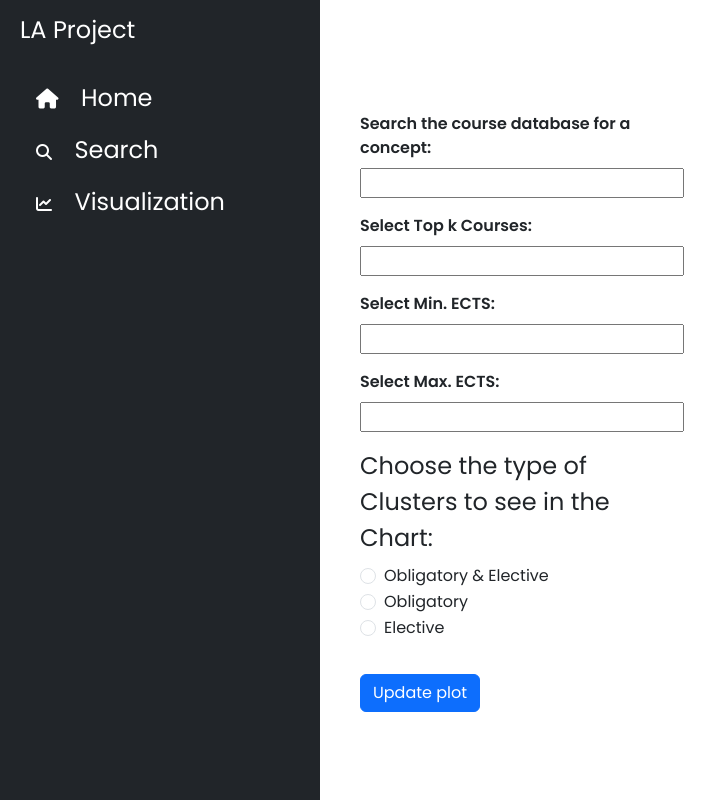
After one commit to MarwanMabrouk/AI-Masters-Germany, a Flask app: template templates/search_courses.html in a window 1280 px wide. The commit adds this page. Shown: the whole page, without its empty margins (0-726 px from the left). Run offline with Flask 3, Linux system fonts and the light colour scheme; the template is opened without the code that fills it, so the values that code supplies are empty; parts of the project's set-up code (start-up, migrations or seed data) failed here and were passed over; some libraries are stand-ins or nearby versions.

```diff
--- a/app.py
+++ b/app.py
@@ -2,7 +2,7 @@ from flask import Flask, render_template, request
 import pandas as pd
 import openpyxl
 import pandas as pd
-from AI_masters_germany import utils, clustering, plotting,map
+from AI_masters_germany import utils, clustering, plotting,map,similarity
 from AI_masters_germany.aim import AIM
 from flask import Flask,render_template, request
 import numpy as np
@@ -99,7 +99,7 @@ def course_clustering():
     clusters = aim.get_clustered_courses()
 
     if request.method == "POST":
-
+        top_freq = int(request.form["top_freq"])
         specialisation_conditions = pd.Series([False] * len(database["Uni Name"]))
         checked_specialisations = request.form.getlist("specialisation")
         ai_rows = database["Degree Name Tokens"].str.contains("Artificial Intelligence", na=False)
@@ -138,6 +138,7 @@ def course_clustering():
         data = clusters[credits_condition & lecture_type_condition & specialisation_conditions]
 
     else:
+        top_freq=10
         min_credits = 1
         max_credits = int(database["ECTS"].max())
 
@@ -150,12 +151,68 @@ def course_clustering():
     fig = plotting.plot_clusters(data, show_plot=False)
     fig_json = json.dumps(fig, cls=plotly.utils.PlotlyJSONEncoder)
 
+    grouped_data=data.groupby(["Cluster","Cluster Name"]).size().reset_index(name='Cluster Count').sort_values(by="Cluster Count", ascending=False)
+    fig_density=plotting.plot_popular_courses(grouped_data[:top_freq],show_plot=False)
+    fig_density_html=fig_density.to_html()
     return render_template("course_clustering.html",
                            fig_json=fig_json,
+                           fig_density_html=fig_density_html,
+                           top_freq=top_freq,
                            min_credits=min_credits, max_credits=max_credits,
                            lecture_type=lecture_type,
                            checked_specialisations=checked_specialisations)
 
+@app.route("/search_courses", methods=["GET", "POST"])
+def search_courses():
+    database = aim.get_database()
+
+
+    if request.method == "POST":
+        search_query=request.form["search_query"]
+        top_freq = int(request.form["top_freq"])
+        min_credits = int(request.form["min_credits"])
+        max_credits = int(request.form["max_credits"])
+
+        credits_condition = (
+            (database["ECTS"] >= min_credits) &
+            (database["ECTS"] <= max_credits)
+        )
+
+        lecture_type = request.form["lecture_type"]
+        if lecture_type == "all":
+            lecture_type_condition = pd.Series([True] * len(database["Type"]))
+        elif lecture_type == "Obligatory":
+            lecture_type_condition = database["Type"] == "Obligatory"
+        else:
+            lecture_type_condition = database["Type"] == "Elective"
+
+        data = database[credits_condition & lecture_type_condition]
+        search_results=similarity.text_similarity(df=data,query=search_query,top_k=top_freq)
+                                              #sentence_transformer_model='unicamp-dl/mMiniLM-L6-v2-mmarco-v2')
+
+        data=data.loc[search_results[1]]
+        data["score"]=search_results[0]
+
+    else:
+        search_query=""
+        top_freq=10
+        min_credits = 1
+        max_credits = int(database["ECTS"].max())
+
+        lecture_type = "all"
+
+        data = database[:10]
+
+    fig=plotting.plot_similar_courses(data=data,show_plot=False)
+
+    fig_json=fig.to_plotly_json()
+
+    return render_template("search_courses.html",
+                           fig_json=fig_json,
+                           search_query=search_query,
+                           top_freq=top_freq,
+                           min_credits=min_credits, max_credits=max_credits,
+                           lecture_type=lecture_type)
 
 @app.route("/popular_courses", methods=["GET", "POST"])
 def popular_courses():
--- /dev/null
+++ b/templates/search_courses.html
@@ -0,0 +1,124 @@
+<!DOCTYPE html>
+<html lang="en">
+
+<head>
+    <meta charset="UTF-8">
+    <meta name="viewport" content="width=device-width, initial-scale=1.0">
+    <link href="https://cdn.jsdelivr.net/npm/bootstrap@5.3.2/dist/css/bootstrap.min.css" rel="stylesheet"
+        integrity="sha384-T3c6CoIi6uLrA9TneNEoa7RxnatzjcDSCmG1MXxSR1GAsXEV/Dwwykc2MPK8M2HN" crossorigin="anonymous" />
+    <link rel="stylesheet" href="../static/fontawesome-free-6.5.1-web/css/all.css" />
+    <link rel="stylesheet" href="../static/style3.css" />
+    <title>Home Page</title>
+</head>
+
+<body>
+    <div class="container-fluid">
+        <div class="row flex-nowrap">
+            <div class="bg-dark col-auto col-md-4 col-lg-3 min-vh-100 d-flex flex-column justify-content-between">
+                <div class="bg-dark p-2">
+                    <a class="d-flex text-decoration-none  mt-1 align-items-center text-white">
+                        <span class="fs-4 d-none d-sm-inline">LA Project</span>
+                    </a>
+                    <ul class="nav nav-pills flex-column mt-4 ">
+                        <li class="nav-item py-2 py-sm-0">
+                            <a href="{{url_for('firstPage')}}" class="nav-link text-white"><i
+                                    class="fs-5 fa fa-house"></i><span class="fs-4 d-none ms-3 d-sm-inline">
+                                    Home</span></a>
+                        </li>
+                        <li class="nav-item py-2 py-sm-0">
+                            <a href="{{url_for('second_page')}}" class="nav-link text-white"><i
+                                    class="fa-solid fa-magnifying-glass"></i><span class="fs-4 d-none ms-3 d-sm-inline">
+                                    Search </span></a>
+                        </li>
+                        <li class="nav-item py-2 py-sm-0">
+                            <a href="#" class="nav-link text-white"><i class="fa-solid fa-chart-line"></i><span
+                                    class="fs-4 d-none ms-3 d-sm-inline"> Visualization</span></a>
+                        </li>
+                    </ul>
+                </div>
+            </div>
+                <div class="col-12 col-sm-8 col-md-8 col-lg-9">
+                    <div class="container-fluid">
+                        <div class="row">
+                            <div class="col-12 ">
+                            <!--div class="container m-5 border p-3"-->
+                                <div class="container m-5 mx-auto" style="max-width: 100%;">
+                                    <div id='chart' class='chart' style='max-height: 500px;'></div>
+                                </div>
+                            </div>
+                        </div>
+
+                        <div class="col-12 col-sm-8 col-md-8 col-lg-9">
+                            <div class="container-fluid">
+                                <div class="row">
+                                    <div class="col-12 ">
+                                    <!--div class="container m-5 border p-3"-->
+                                        <div class="container m-5 mx-auto" style="max-width: 100%;">
+                                            <div>{{ fig_json | safe}}</div>
+                                        </div>
+                                    </div>
+                                </div>
+
+                    </div>
+                    <div class="col-12 col-lg-6">
+                        <form method="POST">
+
+                            <div class="m-3">
+                                <label for="search_query" class="form-label">Search the course database for a concept: </label>
+                                <input type="text" id="search_query" name="search_query" value="{{ search_query}}">
+                            </div>
+
+                            <div class="m-3">
+                                <label for="top_freq" class="form-label">Select Top k Courses: </label>
+                                <input type="number" id="top_freq" name="top_freq" value="{{ top_freq }}">
+                            </div>
+                            <div class="m-3">
+                                <label for="min_credits" class="form-label">Select Min. ECTS: </label>
+                                <input type="number" id="min_credits" name="min_credits" value="{{ min_credits }}">
+                            </div>
+                            <div class="m-3">
+                                <label for="max_credits" class="form-label">Select Max. ECTS: </label>
+                                <input type="number" id="max_credits" name="max_credits" value="{{ max_credits }}">
+                            </div>
+                            <fieldset class="m-3">
+                                <legend>Choose the type of Clusters to see in the Chart: </legend>
+                                    <div class="form-check">
+                                        <input class="form-check-input" type="radio" name="lecture_type" id="show_all" value="all" {% if lecture_type == 'all' %}checked{% endif %}>
+                                        <label class="form-check-label" for="show_all">
+                                            Obligatory & Elective
+                                        </label>
+                                    </div>
+                                    <div class="form-check">
+                                        <input class="form-check-input" type="radio" name="lecture_type" id="show_obligatory" value="Obligatory" {% if lecture_type == 'Obligatory' %}checked{% endif %}>
+                                        <label class="form-check-label" for="show_obligatory">
+                                            Obligatory
+                                        </label>
+                                    </div>
+                                    <div class="form-check">
+                                        <input class="form-check-input" type="radio" name="lecture_type" id="show_elective" value="Elective" {% if lecture_type == 'Elective' %}checked{% endif %} >
+                                        <label class="form-check-label" for="show_elective">
+                                             Elective
+                                        </label>
+                                    </div>
+                            </fieldset>
+                            <!--input class="btn btn-primary m-3" value="Update plot"-->
+                            <button class="btn btn-primary m-3" type="submit">Update plot</button>
+
+                        </form>
+                </div>
+
+        </div>
+    </div>
+    </div>
+    <script src="https://cdn.jsdelivr.net/npm/bootstrap@5.3.2/dist/js/bootstrap.bundle.min.js"
+        integrity="sha384-C6RzsynM9kWDrMNeT87bh95OGNyZPhcTNXj1NW7RuBCsyN/o0jlpcV8Qyq46cDfL"
+        crossorigin="anonymous"></script>
+    <script src="https://cdn.plot.ly/plotly-latest.min.js"></script>
+    <script>
+        var graph = {{ fig_json | safe}};
+        Plotly.plot("chart", graph, {});
+    </script>
+
+</body>
+
+</html>
```
Also changed, not shown: AI_masters_germany/clustering.py (+12 -1 lines), AI_masters_germany/plotting.py (+28 -3 lines), AI_masters_germany/similarity.py (+24 -11 lines), templates/course_clustering.html (+14 -0 lines).
